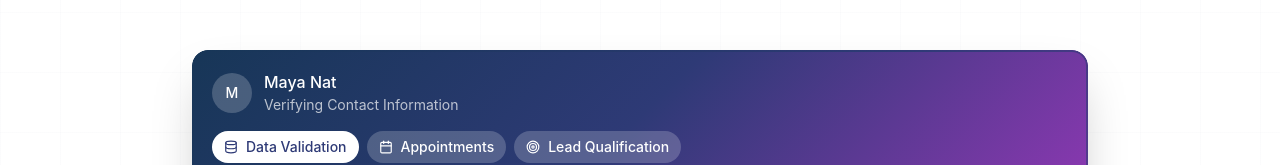
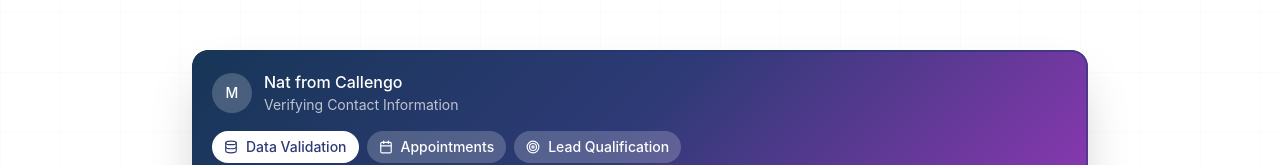
Before and after one commit to Crfuentes12/callengo-page, a Next.js app: page / in a window 1280 px wide. Shown: the part 588-753 px from the top of the page. Built offline with nearby package versions, Linux system fonts and the light colour scheme.

Commit message:
fix: Update agent name to 'Nat from Callengo' in Hero audio player
https://claude.ai/code/session_014aapp6Pb9PKGr5Z4mH5nJm

```diff
--- a/app/components/Hero.tsx
+++ b/app/components/Hero.tsx
@@ -173,7 +173,7 @@ export default function Hero() {
                       <span className="text-white text-sm font-medium">M</span>
                     </div>
                     <div>
-                      <div className="text-white font-medium">Maya Nat</div>
+                      <div className="text-white font-medium">Nat from Callengo</div>
                       <div className="text-white/70 text-sm">{currentScenario.subtitle}</div>
                     </div>
                   </div>
```
